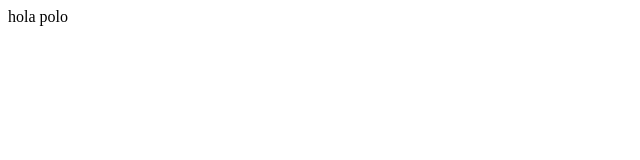
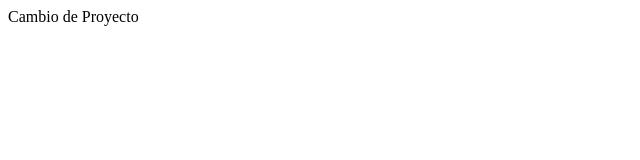
Before and after one commit to Jparra3/Proyecto, a plain HTML site: page index.html in a window 1280 px wide. Shown: the full height of the page, 0-640 px from the left. Drawn offline with Linux system fonts and the light colour scheme.

Commit message:
Update index.html
nuevo cambio

```diff
--- a/index.html
+++ b/index.html
@@ -1,2 +1,2 @@
 <Htlm>
-	hola polo
+	Cambio de Proyecto
```
